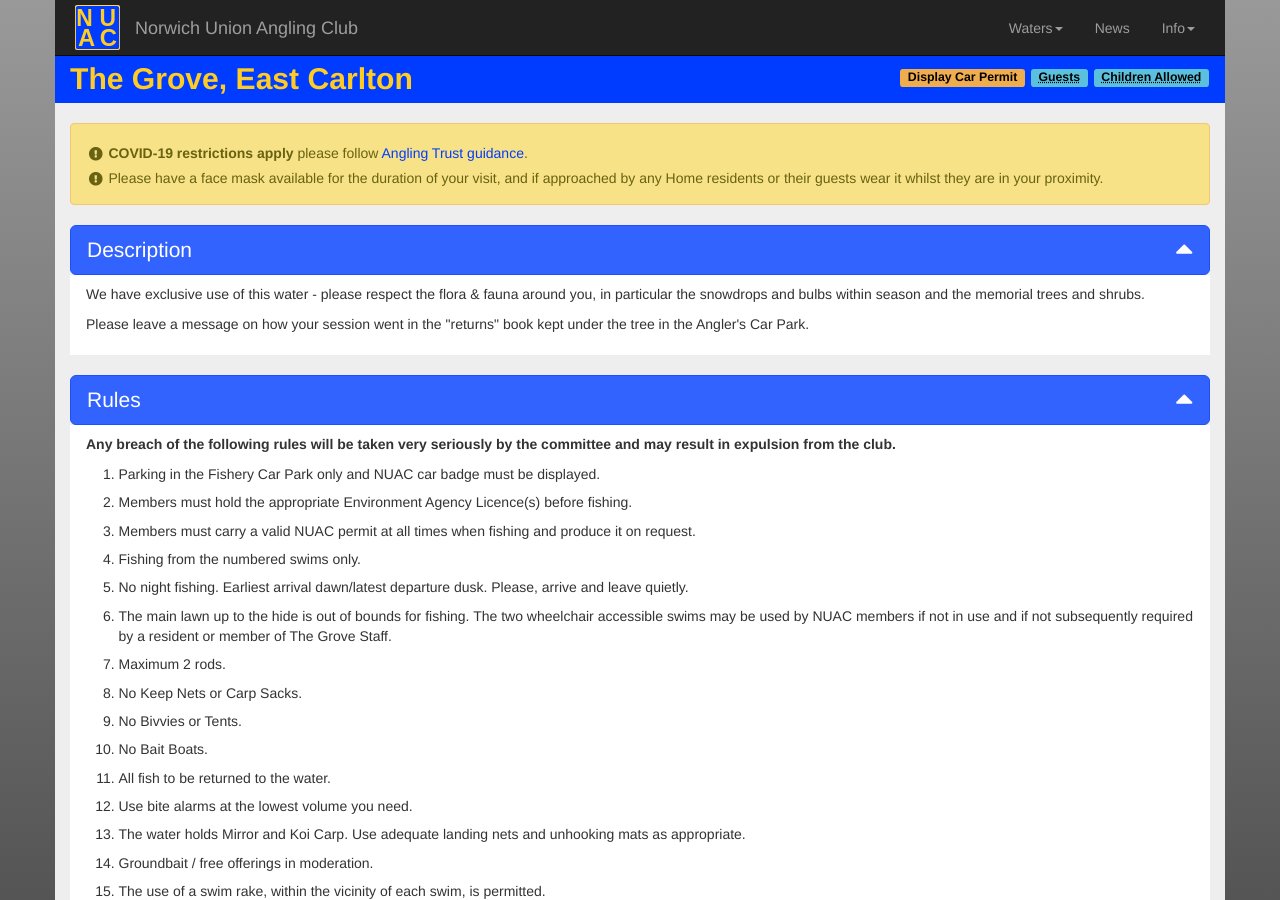
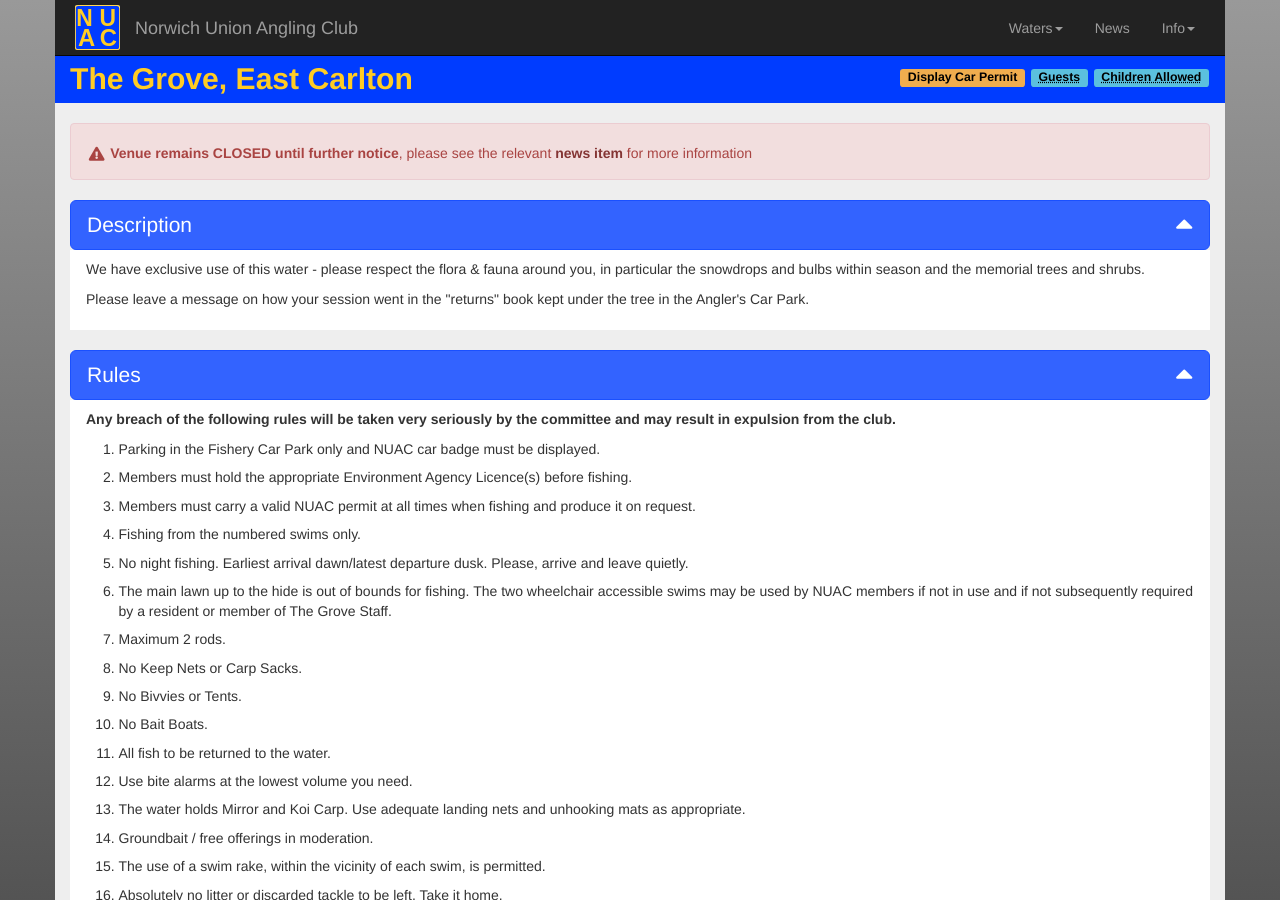
Before and after one commit to nuac-admin/nuac-release-four, a Jekyll site: the page built from _waters/grove.md, in a window 1280 px wide and 900 px high. Built offline with Jekyll 4.4.1, drawn with Linux system fonts in a browser that asks for light colours; nearby versions of some CDN libraries.

Commit message:
Close Grove SNP

```diff
--- a/_data/water-msg.yml
+++ b/_data/water-msg.yml
@@ -1,11 +1,14 @@
-grove-open-ind: true
+grove-open-ind: false
 grove-msg-ind: true
-grove-msg-box-type: warning
+grove-msg-box-type: danger
 grove-messages:
-  - msg-type: warning
-    msg-desc: <strong>COVID-19 restrictions apply</strong> please follow [Angling Trust guidance](https://anglingtrust.net/covid-19/).
-  - msg-type: warning
-    msg-desc: Please have a face mask available for the duration of your visit, and if approached by any Home residents or their guests wear it whilst they are in your proximity.
+  - msg-type: danger
+    msg-desc: <strong>Venue remains CLOSED until further notice</strong>, please see the relevant <a href="../news/news.html#NI106" class="alert-link">news item</a> for more information
+
+  # - msg-type: warning
+  #   msg-desc: <strong>COVID-19 restrictions apply</strong> please follow [Angling Trust guidance](https://anglingtrust.net/covid-19/).
+  # - msg-type: warning
+  #   msg-desc: Please have a face mask available for the duration of your visit, and if approached by any Home residents or their guests wear it whilst they are in your proximity.
 
 yare-open-ind: false
 yare-msg-ind: true
@@ -50,12 +53,12 @@ hib-messages:
   - msg-type: warning
     msg-desc: Venue closed due to River Close Season; re-opens Wednesday 16th June
 
-snp-open-ind: true
+snp-open-ind: false
 snp-msg-ind: true
-snp-msg-box-type: warning
+snp-msg-box-type: danger
 snp-messages:
-  - msg-type: warning
-    msg-desc: <strong>COVID-19 restrictions apply</strong> please follow [Angling Trust guidance](https://anglingtrust.net/covid-19/).
+  - msg-type: danger
+    msg-desc: <strong>Venue remains CLOSED until further notice</strong>, please see the relevant <a href="../news/news.html#NI106" class="alert-link">news item</a> for more information
 
 ndaa-open-ind: false
 ndaa-msg-ind: true
```
Also changed, not shown: news/news.html (+5 -4 lines).
